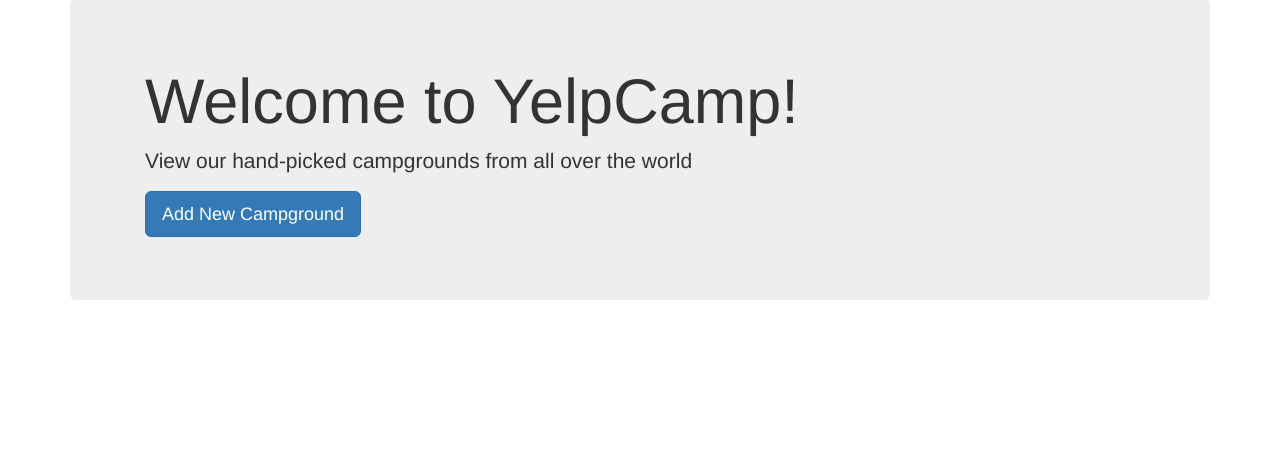
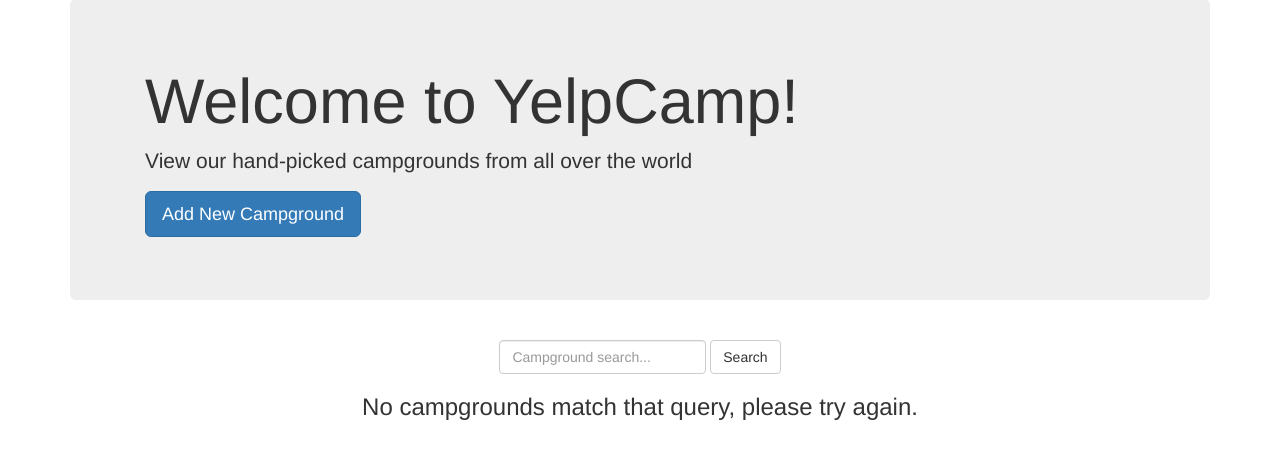
Before and after one commit to jiangng/webdev-yelpcamp, a Node server app: page /campgrounds/ in a window 1280 px wide. Shown: the part 73-532 px from the top of the page. Run offline with Node 20, Linux system fonts and the light colour scheme; data that the repository does not hold is empty; some libraries are stand-ins or nearby versions.

Commit message:
Add image upload feature

```diff
--- a/package.json
+++ b/package.json
@@ -12,6 +12,7 @@
   "dependencies": {
     "async": "^3.1.0",
     "body-parser": "^1.19.0",
+    "cloudinary": "^1.15.0",
     "connect-flash": "^0.1.1",
     "dotenv": "^8.1.0",
     "ejs": "^2.6.2",
@@ -21,6 +22,7 @@
     "method-override": "^3.0.0",
     "moment": "^2.24.0",
     "mongoose": "^5.6.7",
+    "multer": "^1.4.2",
     "node-geocoder": "^3.24.0",
     "nodemailer": "^6.3.0",
     "passport": "^0.4.0",
--- /dev/null
+++ b/public/script/removeFilter.js
@@ -0,0 +1,3 @@
+document.getElementById("rmFilter").addEventListener("click", function(){
+  document.getElementById("searchBar").value = "";
+});
--- a/routes/campgrounds.js
+++ b/routes/campgrounds.js
@@ -3,6 +3,27 @@ var router = express.Router();
 var Campground = require("../models/campground");
 var middleware = require("../middleware");
 var NodeGeocoder = require('node-geocoder');
+var multer = require('multer');
+var storage = multer.diskStorage({
+  filename: function(req, file, callback) {
+    callback(null, Date.now() + file.originalname);
+  }
+});
+var imageFilter = function (req, file, cb) {
+    // accept image files only
+    if (!file.originalname.match(/\.(jpg|jpeg|png|gif)$/i)) {
+        return cb(new Error('Only image files are allowed!'), false);
+    }
+    cb(null, true);
+};
+var upload = multer({ storage: storage, fileFilter: imageFilter})
+
+var cloudinary = require('cloudinary');
+cloudinary.config({
+  cloud_name: 'jiangdepo',
+  api_key: process.env.CLOUDINARY_API_KEY,
+  api_secret: process.env.CLOUDINARY_API_SECRET
+});
 
 var options = {
   provider: 'google',
@@ -19,48 +40,65 @@ var geocoder = NodeGeocoder(options);
 
 //Index route: Shows all campgrounds
 router.get("/", function(req, res) {
-	//Get all campgrounds from DB; empty curly brackets mean everything
-	Campground.find({}, function(err, allCampgrounds) {
-		if (err) {
-			console.log(err);
-		} else {
-			//req.user contains logged-in user's info
-			res.render("campgrounds/index", {campgrounds: allCampgrounds, page: "campgrounds"});
-		}
+	var filter = {};
+	var searchTerm = "";
+
+	//Check if the search bar is used
+    if(req.query.search) {
+        const regex = new RegExp(escapeRegex(req.query.search), 'gi');
+		filter = {name: regex};
+		searchTerm = req.query.search;
+    }
+
+	Campground.find(filter, function(err, allCampgrounds){
+	   if(err){
+		   console.log(err);
+	   } else {
+		  res.render("campgrounds/index",{campgrounds:allCampgrounds, searchTerm: searchTerm, page: "campgrounds"});
+	   }
 	});
-	console.log(req.user)
+
+	//req.user contains logged-in user's info
+	//console.log(req.user)
 });
 
+function escapeRegex(text) {
+    return text.replace(/[-[\]{}()*+?.,\\^$|#\s]/g, "\\$&");
+};
+
 //Create route
-router.post("/", middleware.isLoggedIn, function(req, res){
-	// get data from form and add to campgrounds array
-	var name = req.body.name;
-	var image = req.body.image;
-	var desc = req.body.description;
-	var price = req.body.price;
-	var author = {
-	  id: req.user._id,
-	  username: req.user.username
-	}
-	geocoder.geocode(req.body.location, function (err, data) {
-		if (err || !data.length) {
+//Note: upload.single('image') refers to name="image" in campgrounds/new.ejs
+router.post("/", middleware.isLoggedIn, upload.single('image'), async function(req, res) {
+	try {
+		let [imageUploadResult, geoData] = await Promise.all([
+			//req.file.path comes from multer
+			cloudinary.uploader.upload(req.file.path),
+			geocoder.geocode(req.body.location)
+		]);
+
+		if (!geoData.length) {
 			req.flash('error', 'Invalid address');
 			return res.redirect('back');
 		}
-		var lat = data[0].latitude;
-		var lng = data[0].longitude;
-		var location = data[0].formattedAddress;
-		var newCampground = {name: name, image: image, price: price, description: desc, author:author, location: location, lat: lat, lng: lng};
-		// Create a new campground and save to DB
-		Campground.create(newCampground, function(err, newlyCreated){
-			if(err){
-				console.log(err);
-			} else {
-				//redirect back to campgrounds page
-				res.redirect("/campgrounds");
-			}
-		});
-	});
+
+		// add cloudinary url for the image to the campground object under image property
+		req.body.campground.image = imageUploadResult.secure_url;
+		// add author to campground
+		req.body.campground.author = {
+			id: req.user._id,
+			username: req.user.username
+		};
+
+		req.body.campground.lat = geoData[0].latitude;
+		req.body.campground.lng = geoData[0].longitude;
+		req.body.campground.location = geoData[0].formattedAddress;
+
+		let newCampground = await Campground.create(req.body.campground);
+		res.redirect('/campgrounds/' + newCampground.id);
+	} catch(err) {
+		req.flash('error', err.message);
+		return res.redirect('back');
+	}
 });
 
 //New route: shows form to create new item
--- a/views/campgrounds/index.ejs
+++ b/views/campgrounds/index.ejs
@@ -13,6 +13,24 @@
 </header>
 
 <div class="row text-center" style="display:flex; flex-wrap: wrap;">
+	<div class="col-md-12">
+		<p>
+			<form action="/campgrounds" method="GET" class="form-inline">
+				<div class="form-group">
+					<input type="text" name="search" id="searchBar" value="<%= searchTerm %>" placeholder="Campground search..." class="form-control">
+					<input type="submit" value="Search" class="btn btn-default">
+					<% if (searchTerm) { %>
+						<a href="/campgrounds" id="rmFilter" class="btn btn-default">Remove filter</a>
+						<script src="/script/removeFilter.js"></script>
+					<% } %>
+				</div>
+			</form>
+		</p>
+		<% if (campgrounds.length < 1) { %>
+			<h3>No campgrounds match that query, please try again.</h3>
+		<% } %>
+	</div>
+
 	<% campgrounds.forEach(function(campground) { %>
 		<div class="col-md-3 col-sm-6">
 			<div class="thumbnail">
@@ -24,9 +42,10 @@
 					<a href="/campgrounds/<%= campground._id%>" class="btn btn-primary">More Info</a>
 				</p>
 			</div>
-
 		</div>
 	<% }); %>
 </div>
 
+
+
 <% include ../partials/footer %>
--- a/views/campgrounds/show.ejs
+++ b/views/campgrounds/show.ejs
@@ -29,9 +29,9 @@
 					<em>Submitted by: <a href="/users/<%= campground.author.id %>"><%= campground.author.username %></a>, <%= moment(campground.createdAt).fromNow() %></em>
 				</p>
 				<% if (currentUser && (campground.author.id.equals(currentUser._id) || currentUser.isAdmin)) { %>
-					<a class="btn btn-warning" href="/campgrounds/<%= campground._id %>/edit">Edit</a>
+					<a class="btn btn-xs btn-warning" href="/campgrounds/<%= campground._id %>/edit">Edit</a>
 					<form class="delete-form" action="/campgrounds/<%= campground._id %>/?_method=DELETE" method="POST">
-						<button class="btn btn-danger">
+						<button class="btn btn-xs btn-danger">
 							Delete
 						</button>
 					</form>
--- a/views/partials/header.ejs
+++ b/views/partials/header.ejs
@@ -5,7 +5,7 @@
 		<meta name="viewport" content="width=device-width, initial-scale=1">
 		<title>YelpCamp</title>
 		<link rel="stylesheet" href="https://stackpath.bootstrapcdn.com/bootstrap/3.4.1/css/bootstrap.min.css">
-		<link rel="stylesheet" href="/stylesheets/main.css">
+		<link rel="stylesheet" type="text/css" href="/stylesheets/mainn.css">
 	</head>
 	<body>
 		<nav class="navbar navbar-default">
```
Also changed, not shown: views/campgrounds/new.ejs (+6 -5 lines), views/landing.ejs (+9 -1 lines), public/stylesheets/mainn.css (renamed from public/stylesheets/main.css), 1 other file.
